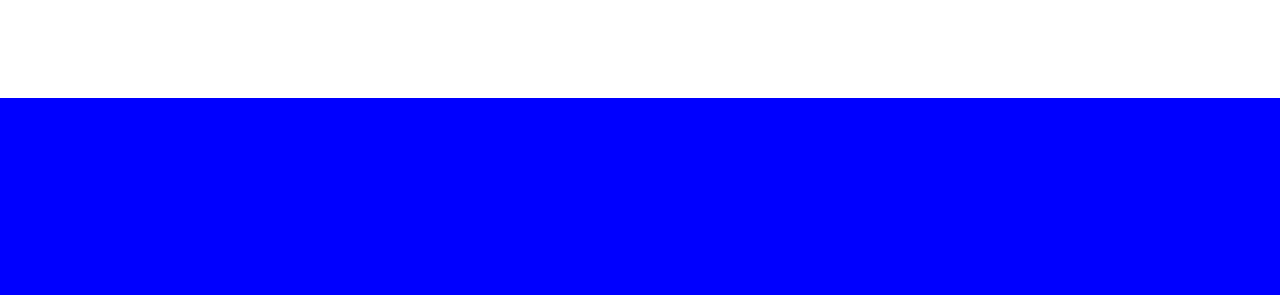
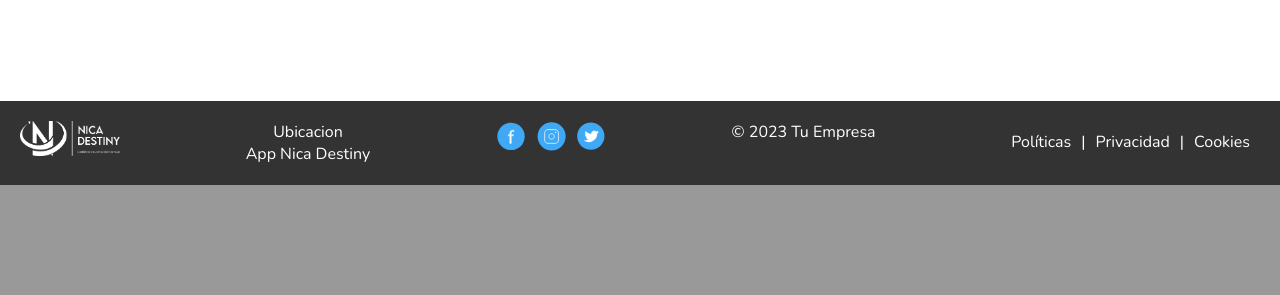
Before and after one commit to Zerofran/Casiopea.github.io, a PHP site: page /HTML/p_principal.php in a window 1280 px wide. Shown: the part 2156-2451 px from the top of the page. After the commit the page ends 2341 px from the top, so only its background shows below. Run offline with PHP 8.4, Linux system fonts and the light colour scheme; a user stored in the database is signed in; data comes from the database, SQL or seed files in the repository.

Commit message:
v2.3
Correciones del Front

```diff
--- a/CSS/style_principal.css
+++ b/CSS/style_principal.css
@@ -284,31 +233,13 @@
 }
 #prevBtn {
     left: -10px;
-    z-index: 5;
+    z-index: 100;
 }
 
 #nextBtn {
     right: -10px;
-    z-index: 5;
+    z-index: 100;
 }
-
-footer{
-	padding-top: 0px;
-	padding: 200px;
-	text-align: center;
-	color: green;
-	background-color: blue;
-	margin-top: 0px;
-}
-
-footer h1{
-	color: white;
-}
-
-footer h2{
-	color: white;
-}
-
 
 /*--SISTEMA RESPONSIVO--*/
 /* Estilos para tamaños de pantalla más grandes */
@@ -394,9 +329,58 @@
         margin: 10px 0;
     }
 }
+/* -------------------------------------- */
 
+/* Estilos CSS para el footer */
+.footer {
+    background-color: #333; /* Cambia esto al color de fondo que desees */
+    color: white; /* Cambia esto al color del texto que desees */
+    display: flex;
+    flex-direction: row;
+    justify-content: space-between;
+    align-items: flex-start;
+    padding: 20px;
+}
 
+.imagotipo {
+    order: 1;
+}
 
+.imagotipo img {
+    width: 100px; /* Establece el ancho del imagotipo según tus necesidades */
+    height: auto; /* Permite que la altura se ajuste automáticamente para mantener la proporción */
+    max-width: 100%; /* Evita que el imagotipo se haga más grande que su tamaño original */
+}
+
+.social-icons {
+    order: 3;
+    display: flex;
+    gap: 10px;
+}
+
+.location-text {
+    order: 2;
+    text-align: center;
+}
+
+.copyright,
+.menu {
+    order: 4;
+    text-align: center;
+}
+
+/* Estilos para los iconos de redes sociales */
+.social-icons img {
+    width: 30px; /* Ajusta el tamaño de los iconos según tus necesidades */
+    height: auto;
+}
+
+/* Estilos para los enlaces del menú */
+.menu a {
+    color: white;
+    text-decoration: none;
+    margin: 0 10px;
+}
 
 /*-------------------------*/
 
--- a/HTML/p_principal.php
+++ b/HTML/p_principal.php
@@ -1,8 +1,4 @@
-<?php
-//Verificando el rol de ususario y revisar que secio esta abierta
-include '../PHP/verificarRol_be.php';
 
-?>
 
 <!DOCTYPE html>
 <html>
@@ -66,7 +62,7 @@
 		<div class="container__cover div__offset">
 			<div class="cover">
 				<section class="img_cover">
-					<img src="../IMG/img8.jpg" alt="">
+					<img src="../IMG/img8.JPG" alt="">
 				</section>
 			</div>
 
@@ -75,7 +71,7 @@
 			<div class="content_img">
 				<div class="box_img">
 					<img src="../IMG/img2.png" alt="">
-					<a href="Destinos_grit/Granada.php" class="btn_zona">Granada</a>
+					<a href="Destinos_grit/Granada.php"  class="btn_zona">Granada</a>
 				</div>
 				<div class="box_img">
 					<img src="../IMG/img2.png" alt="">
--- a/HTML/rutas.php
+++ b/HTML/rutas.php
@@ -78,7 +78,7 @@
                     <option value="driving">Vehiculo</option>
                     <option value="bicycling">Bicleta</option>
                     <option value="walking">Caminando</option>
-                </select>>
+                </select>
                 <button type="button" onclick="mostrarMapa()">Obtener Ruta</button>
             </form>
         </div>
--- a/JS/chatbot.js
+++ b/JS/chatbot.js
@@ -1,4 +1,4 @@
-const API_KEY = "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";
+const API_KEY = "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";
 
 async function getCompletion(prompt) {
   const response = await fetch(`https://api.openai.com/v1/completions`, {
```
Also changed, not shown: other parts of CSS/style_principal.css (+17 -64 lines), IMG/Icons/Facebook.svg (added), IMG/Icons/Instagram.svg (added), IMG/Icons/Twitter.svg (added), IMG/imagotipo_negativo.png (added).
